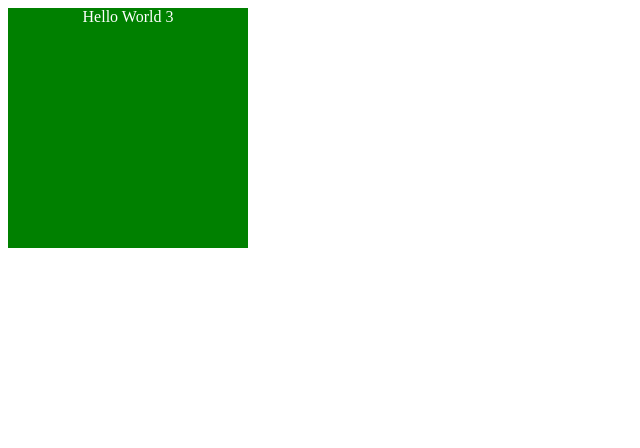
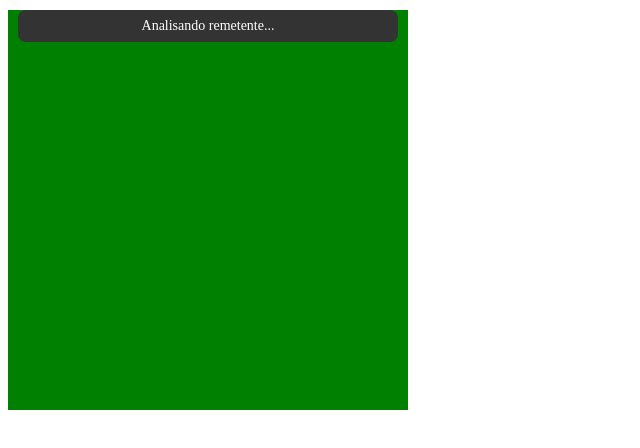
Before and after one commit to gabrielborgesc/pishiavoid, a React (Create React App) app: page / in a window 1280 px wide. Shown: the top 448 px of the page, without its empty margins (0-640 px from the left). Built offline with nearby package versions, Linux system fonts and the light colour scheme; the HTML template or start-up script is replaced by a standard one.

Commit message:
Versão inicial que abre sozinha e passa prop

```diff
--- a/src/App.css
+++ b/src/App.css
@@ -4,8 +4,8 @@
 }
 
 .container {
-    width: 15rem;
-    height: 15rem;
+    width: 25rem;
+    height: 25rem;
     background-color: green;
 
 }
--- a/src/App.tsx
+++ b/src/App.tsx
@@ -1,11 +1,60 @@
-import "./App.css"
+import React, { Component } from "react";
+import "./App.css";
 
-function App() {
-  return (
-    <div className="App">
-      Hello World 3
-    </div>
-  );
+type AppProps = {
+  remetente?: string; // opcional — pode ser omitido
+};
+
+type AppState = {
+  remetente?: string;
+};
+
+// class App extends Component<AppProps> {
+class App extends React.Component<AppProps, AppState> {
+
+  constructor(props: any){
+    super(props)
+    this.state = {
+      remetente: props.remetente,
+    };
+  }
+
+  componentDidMount() {
+    console.log("componentDidMount");
+    // Simula uma atualização depois de 3 segundos
+    setTimeout(() => {
+      this.setState({ remetente: "novo remetente" });
+    }, 3000);
+  }
+
+  componentDidUpdate(prevProps: AppProps, prevState: AppState) {
+    console.log("componentDidUpdate")
+    if (prevState.remetente !== this.state.remetente) {
+      console.log("componentDidUpdate: remetente mudou para", this.state.remetente);
+    }
+  }
+
+  render() {
+    return (
+      <div className="App">
+        <div
+          id="phishiavoid-info"
+          style={{
+            backgroundColor: "#333",
+            color: "white",
+            padding: "8px",
+            borderRadius: "8px",
+            fontSize: "14px",
+            margin: "10px",
+          }}
+        >
+          {this.props.remetente
+            ? `Remetente: ${this.props.remetente}`
+            : "Analisando remetente..."}
+        </div>
+      </div>
+    );
+  }
 }
 
 export default App;
--- a/webpack.config.js
+++ b/webpack.config.js
@@ -4,7 +4,8 @@ const CopyPlugin = require("copy-webpack-plugin")
 
 module.exports = {
     entry: {
-        index: "./src/index.tsx"
+        index: "./src/index.tsx", // sua popup React normal
+        contentScript: './src/contentScript.tsx' // seu content script React
     },
     mode: "production",
     module: {
```
Also changed, not shown: src/contentScript.tsx (added, +38 -0 lines), manifest.json.
